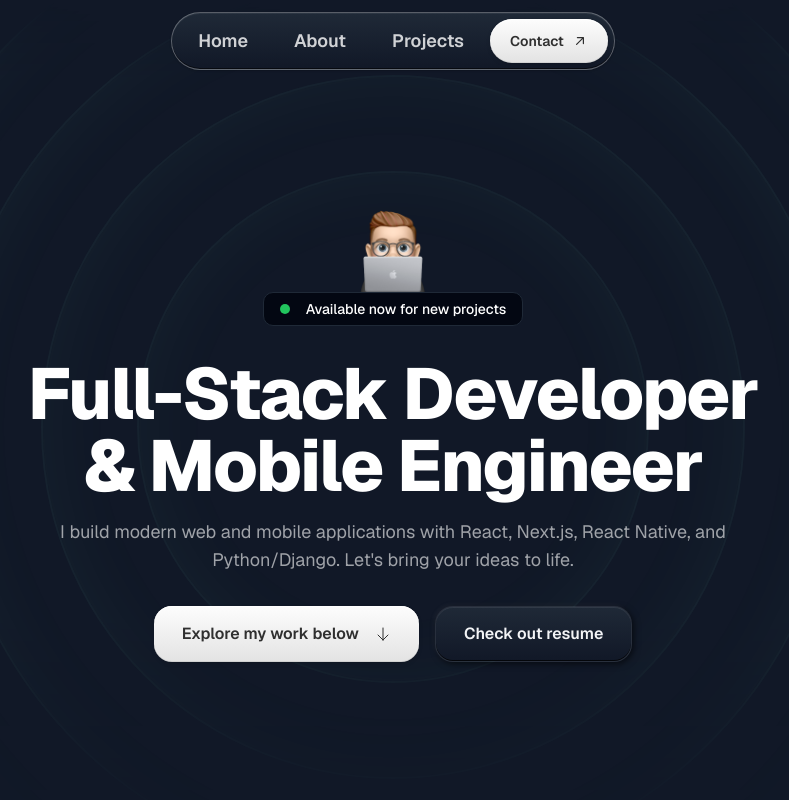
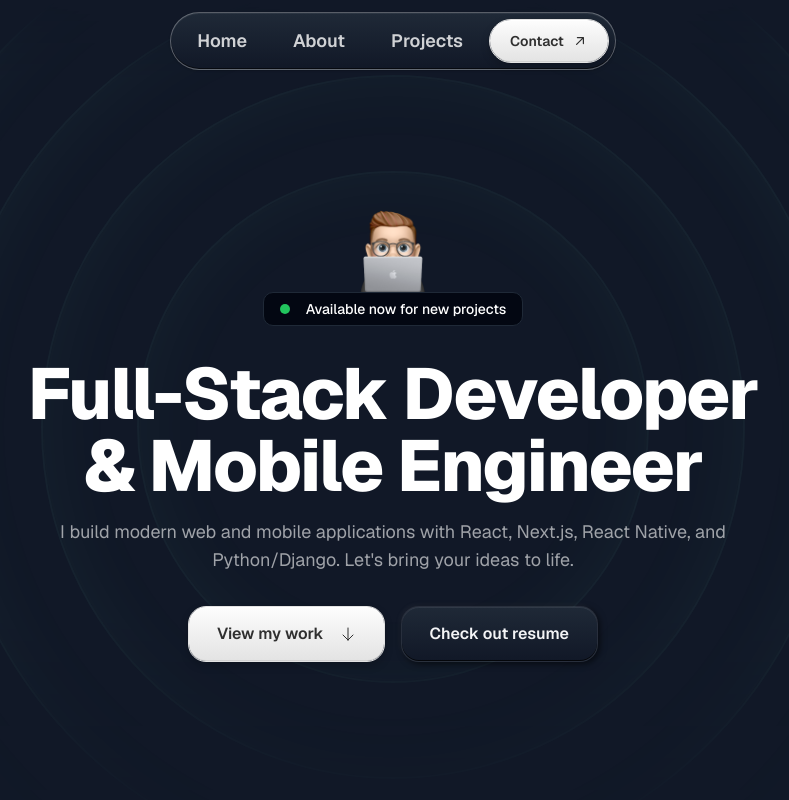
Before and after one commit to aaziblim/new-portfolio-website, a Next.js app: page / in a window 1280 px wide. Shown: the top 800 px of the page, without its empty margins (247-1036 px from the left). Built offline with nearby package versions, Linux system fonts and the light colour scheme; a web font is replaced by a local one.

Commit message:
Update button white varient aesthetic

```diff
--- a/src/assets/components/ui/button.tsx
+++ b/src/assets/components/ui/button.tsx
@@ -22,7 +22,7 @@ const buttonVariants = cva(
         nav:
           "border border-white/10 bg-gradient-to-b from-[#1F2937] to-[#111827] text-white/75 shadow-[0_1px_2px_rgba(0,0,0,0.2),inset_0_1px_0_rgba(255,255,255,0.06),inset_0_-1px_0_rgba(0,0,0,0.6)] hover:opacity-95 hover:text-white active:translate-y-0 active:shadow-[inset_0_2px_4px_rgba(0,0,0,0.45),inset_0_1px_0_rgba(255,255,255,0.04)]",
         heroLight:
-          "border-0 bg-gradient-to-b from-[#FDFDFD] to-[#E3E3E3] text-[#2F2F2F] shadow-[0_2px_4px_rgba(0,0,0,0.10),inset_0_1px_0_rgba(255,255,255,0.95),inset_0_-1px_0_rgba(0,0,0,0.08),0_0_1px_rgba(0,0,0,0.15)] hover:opacity-95 active:translate-y-0 active:shadow-[inset_0_2px_4px_rgba(0,0,0,0.15),inset_0_1px_0_rgba(255,255,255,0.6)]",
+          "border border-[#E3E3E3] bg-gradient-to-b from-[#FDFDFD] to-[#E3E3E3] text-[#2F2F2F] shadow-[0_4px_8px_rgba(0,0,0,0.18),inset_0_1px_0_rgba(255,255,255,0.95),inset_0_-1px_0_rgba(0,0,0,0.08),0_0_1px_rgba(0,0,0,0.2)] hover:opacity-95 active:translate-y-0 active:shadow-[inset_0_2px_4px_rgba(0,0,0,0.15),inset_0_1px_0_rgba(255,255,255,0.6)]",
         heroDark:
           "border border-white/10 bg-gradient-to-b from-[#1F2937] to-[#111827] text-[#F3F4F6] shadow-[2px_2px_6px_rgba(0,0,0,0.55),inset_0_1px_0_rgba(255,255,255,0.08),inset_0_-1px_0_rgba(0,0,0,0.75),-2px_-2px_4px_rgba(255,255,255,0.04)] hover:opacity-95 active:translate-y-0 active:shadow-[inset_2px_2px_6px_rgba(0,0,0,0.78),inset_-2px_-2px_4px_rgba(255,255,255,0.04)]",
       },
--- a/src/sections/Hero.tsx
+++ b/src/sections/Hero.tsx
@@ -85,7 +85,7 @@ export const HeroSection = () => {
           <div className="flex flex-col md:flex-row justify-center items-center mt-8 gap-4 opacity-0 animate-fade-in-up-4">
             <Button asChild variant="heroLight" size="hero" className="transition-all duration-200">
               <Link href="#projects" className="group/button">
-                <span className="mr-2">Explore my work below</span>
+                <span className="mr-2">View my work</span>
                 <ArrowDown className="size-4 transition-transform group-hover/button:translate-y-0.5" />
               </Link>
             </Button>
```
